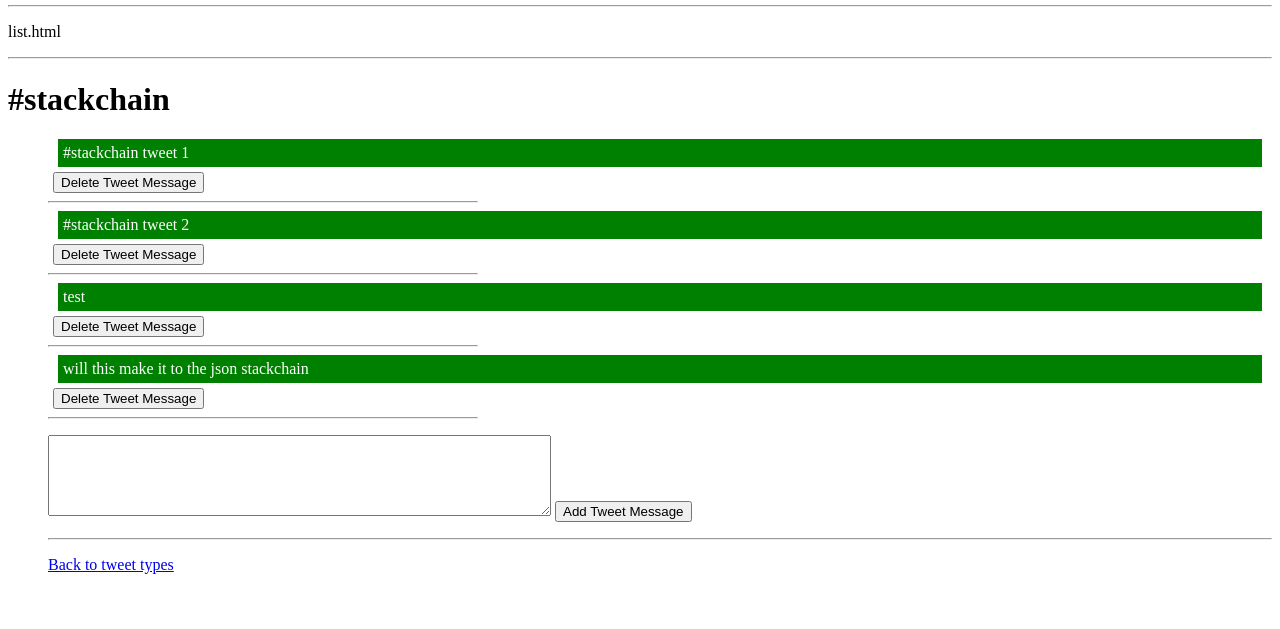
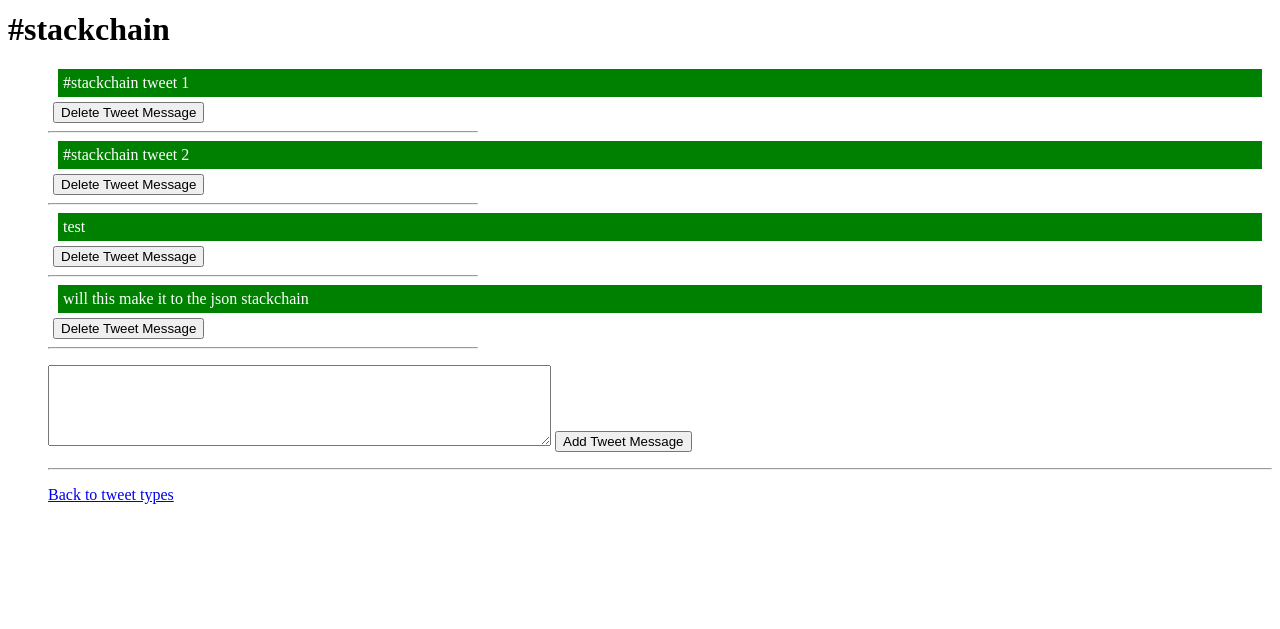
Before and after one commit to pleblira/StackchainSiggyTweetList, a Django app: page /25 in a window 1280 px wide. Shown: the part 171-800 px from the top of the page. Run offline with Django 4.2, Linux system fonts and the light colour scheme; data comes from the database, SQL or seed files in the repository.

Commit message:
removing name of htmls from top of each template

```diff
--- a/main/templates/main/base.html
+++ b/main/templates/main/base.html
@@ -7,7 +7,6 @@
     <div>
         <center><img src="https://pleblira.s3.amazonaws.com/mascot.jpeg" style="width:15%;"></center>
     </div>
-    base.html
    <hr>
 
         {% block content %}
--- a/main/templates/main/create.html
+++ b/main/templates/main/create.html
@@ -3,7 +3,6 @@
 {% block title%} Create New List {% endblock %}
 
 {% block content%}
-<p>create.html</p><hr>
 
 <h1>Create New Tweet Message List</h1>
 <form method="post" action="/create">
--- a/main/templates/main/home.html
+++ b/main/templates/main/home.html
@@ -1,7 +1,6 @@
 {% extends 'main/base.html' %}
 
 {% block content %}
-<p>home.html</p><hr>
 <h1>Home</h1>
 
 <h2>Tweet Lists</h2>
--- a/main/templates/main/todolist_display.html
+++ b/main/templates/main/todolist_display.html
@@ -5,7 +5,6 @@
 {% block content %}
 
 
-<p>list.html</p><hr>
     <h1>{{ls.name}}</h1>
     <form method="post" action="#">
     {% csrf_token %}
```
